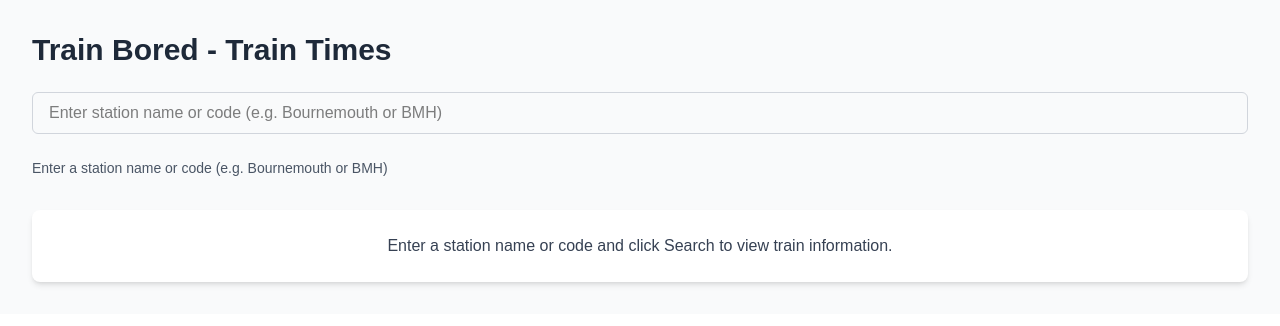
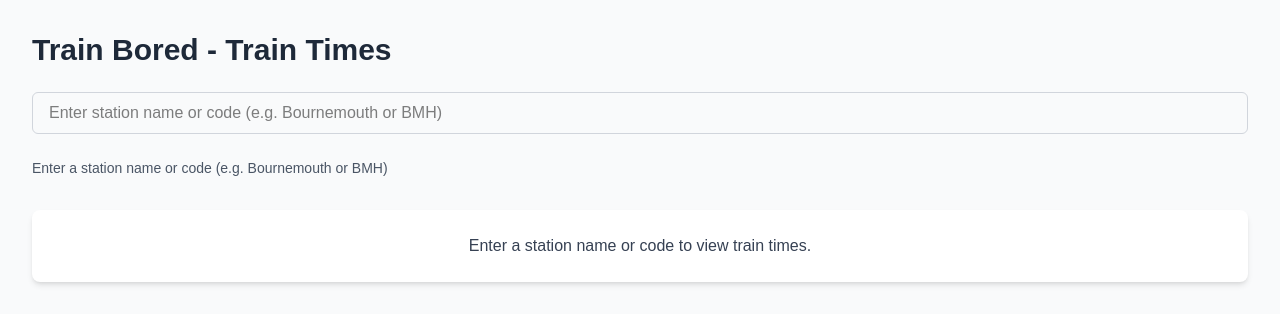
Before and after one commit to johnbull-dev/train-board, a Next.js app: page / in a window 1280 px wide. Shown: the top 326 px of the page. Built offline with nearby package versions, Linux system fonts and the light colour scheme.

Commit message:
Update StationSearch component placeholder text for clarity
- Change the placeholder text to provide a more concise instruction for users, focusing on viewing train times.

```diff
--- a/src/components/StationSearch.tsx
+++ b/src/components/StationSearch.tsx
@@ -254,7 +254,7 @@ const StationSearch = () => {
 
       {!stationData && !isLoading && !error && (
         <div className="bg-white rounded-lg shadow-md p-4 sm:p-6 text-center">
-          <p className="text-gray-700 text-sm sm:text-base">Enter a station name or code and click Search to view train information.</p>
+          <p className="text-gray-700 text-sm sm:text-base">Enter a station name or code to view train times.</p>
         </div>
       )}
     </div>
```
